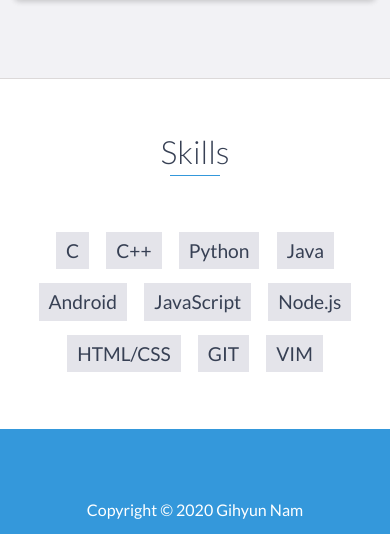
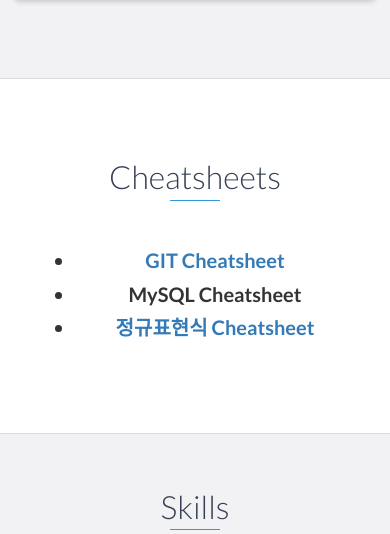
Before and after one commit to Factoriall/My-Web, a website: page index.html in a window 390 px wide. Shown: the part 3310-3844 px from the top of the page. Drawn offline with nearby package versions, Linux system fonts and the light colour scheme.

Commit message:
update cheatsheet

```diff
--- a/css/styles.css
+++ b/css/styles.css
@@ -67,6 +67,11 @@
 #about{padding:75px 15px;border-bottom:1px solid #dcd9d9}
 #about h2{color:#374054}
 #about p{color:#74808a;margin:0}
+
+#cheatsheets{padding:75px 15px;border-bottom:1px solid #dcd9d9}
+#cheatsheets h2{color:#374054}
+#cheatsheets p{color:#74808a;margin:0}
+#cheatsheets li{font-size:20px;font-weight:bold;margin:5px;}
 
 #experience{padding:50px 15px;text-align:center;border-bottom:1px solid #dcd9d9}
 #experience h2{color:#374054}
@@ -144,6 +149,8 @@
 #lead-content h2{font-size:1.75em}
 #about{text-align:center}
 #about p{text-align:left}
+#cheatsheets{text-align:center}
+#cheatsheets p{text-align:left}
 }
 
 @media only screen and (max-width: 768px)
--- a/index.html
+++ b/index.html
@@ -36,6 +36,9 @@
       </li>
       <li>
         <a href="#projects">Projects</a>
+      </li>
+      <li>
+        <a href="#cheatsheets">Cheatsheets</a>
       </li>
       <li>
         <a href="#skills">Skills</a>
@@ -252,7 +255,24 @@
   </div>
   <!-- End #projects -->
 
-  <div id="skills">
+  <div id="cheatsheets">
+    <div class="container">
+      <div class="row">
+        <div class="col-md-4">
+          <h2 class="heading">Cheatsheets</h2>
+        </div>
+        <div class="col-md-8">
+          <ul>
+            <li><a href="https://github.com/Factoriall/git-cheatsheet">GIT Cheatsheet</a></li>
+            <li>MySQL Cheatsheet</li>
+            <li><a href="https://github.com/Factoriall/regex-cheatsheet">정규표현식 Cheatsheet</a></li>
+          </ul>
+        </div>
+      </div>
+    </div>
+  </div>
+
+  <div id="skills" class="background-alt">
     <h2 class="heading">Skills</h2>
     <ul>
       <li>C</li>
@@ -268,6 +288,8 @@
     </ul>
   </div>
   <!-- End #skills -->
+
+
 
   <!--
   <div id="contact">
```
Also changed, not shown: 1 other file.
